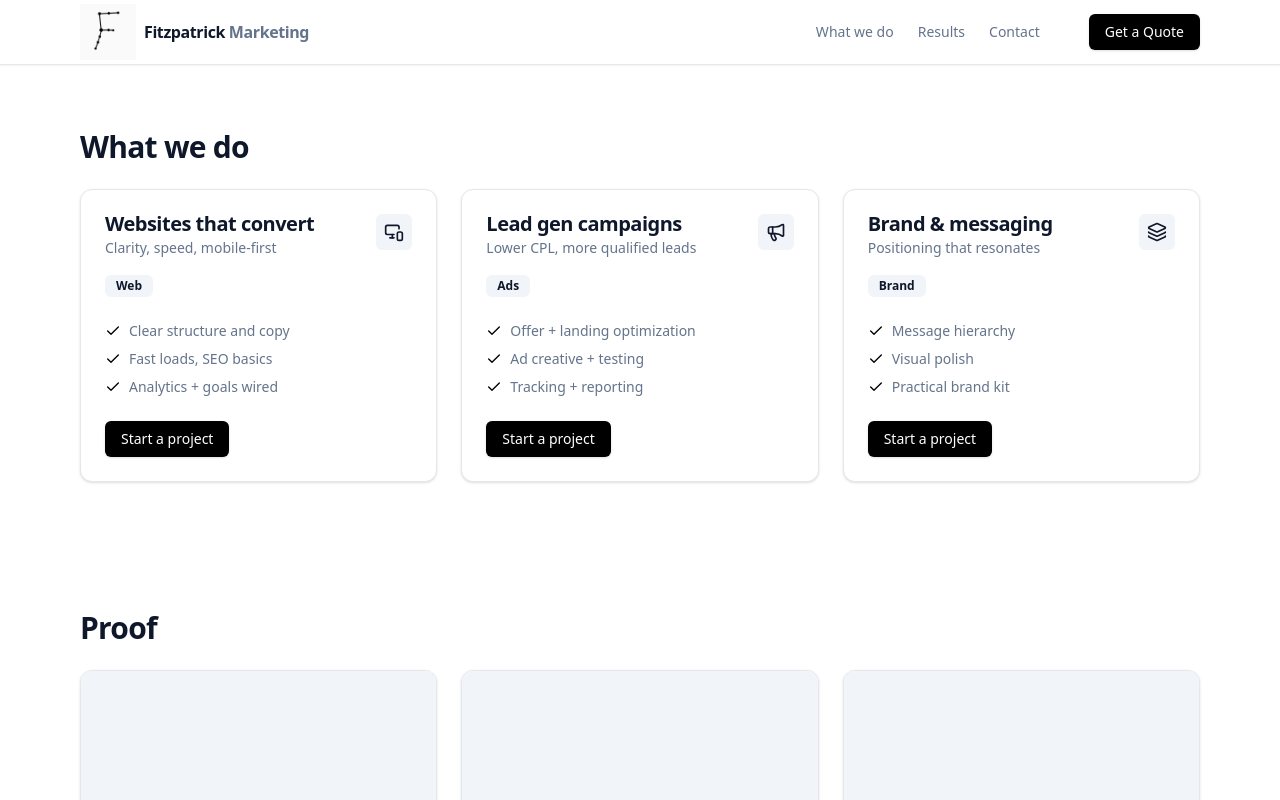
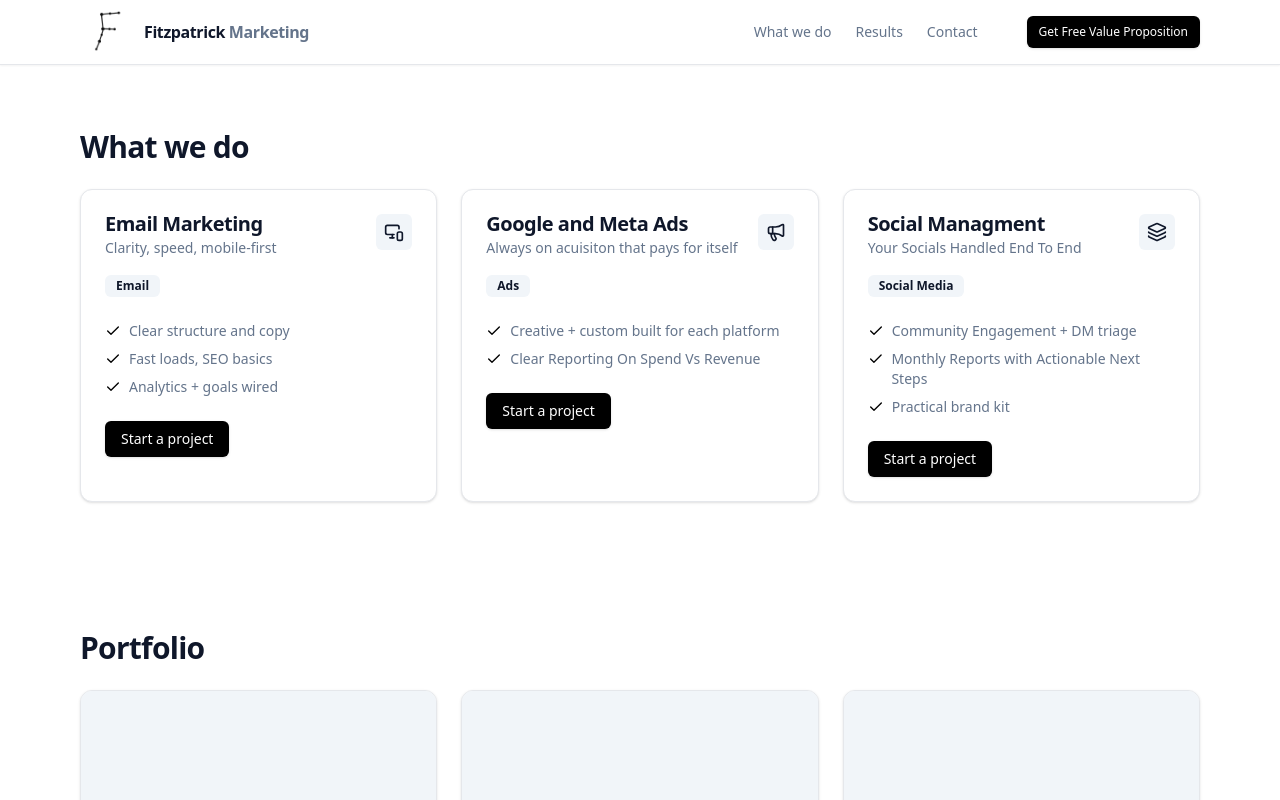
Before and after one commit to TMcSweeney100/FitzpatrickMarketingFrontEnd, a React (Vite) app: page / in a window 1280 px wide. Shown: the top 800 px of the page. Built offline with nearby package versions, Linux system fonts and the light colour scheme.

Commit message:
Added more polish - Last change of the night

```diff
--- a/src/App.jsx
+++ b/src/App.jsx
@@ -19,7 +19,7 @@ return (
 </section>
 
     <section id="proof" className="container mx-auto max-w-6xl px-4 py-16">
-      <h2 className="text-2xl md:text-3xl font-semibold tracking-tight mb-6">Proof</h2>
+      <h2 className="text-2xl md:text-3xl font-semibold tracking-tight mb-6">Portfolio</h2>
 
       {/* Portfolio (cases) */}
       <div className="grid gap-6 md:grid-cols-3">
--- a/src/components/contact/footer.jsx
+++ b/src/components/contact/footer.jsx
@@ -21,7 +21,7 @@ export default function Footer() {
           <div className="max-w-md">
             <div className="text-2xl font-bold tracking-tight">Fitzpatrick<span className="text-muted-foreground"> Marketing</span></div>
             <p className="text-sm mt-2 text-muted-foreground">
-              Simple, effective marketing for SMEs. Clear offers, clean design, measurable results.
+              Affordable marketing tailored to YOU.
             </p>
           </div>
 
--- a/src/components/header/Header.jsx
+++ b/src/components/header/Header.jsx
@@ -3,7 +3,7 @@ import { Menu, Space } from "lucide-react";
 import { Button } from "@/components/ui/button";
 import { Separator } from "@/components/ui/separator";
 import { Sheet, SheetContent, SheetTrigger } from "@/components/ui/sheet";
-import logo from "@/images/mainLogoV2.png";
+import logo from "@/images/mainLogoV3.png";
 
 
 
@@ -34,8 +34,8 @@ function Header() {
   <a href="#contact" className="text-sm text-muted-foreground hover:text-foreground whitespace-nowrap">Contact</a>
 
   <Separator orientation="vertical" className="h-5" />
-  <Button variant="default"asChild className=" transition-transform hover:translate-y-[-1px] ">
-  <a href="#contact">Get a Quote</a>
+  <Button size="sm" variant="default"asChild className=" transition-transform hover:translate-y-[-1px] ">
+  <a href="#contact">Get Free Value Proposition</a>
 </Button>
 
 </nav>
--- a/src/components/what/Services.jsx
+++ b/src/components/what/Services.jsx
@@ -7,24 +7,24 @@ export default function Services() {
 const items = [
                 {
                 icon: MonitorSmartphone,
-                title: "Websites that convert",
+                title: "Email Marketing",
                 outcome: "Clarity, speed, mobile-first",
                 bullets: ["Clear structure and copy", "Fast loads, SEO basics", "Analytics + goals wired"],
-                tag: "Web",
+                tag: "Email",
                 },
                 {
                 icon: Megaphone,
-                title: "Lead gen campaigns",
-                outcome: "Lower CPL, more qualified leads",
-                bullets: ["Offer + landing optimization", "Ad creative + testing", "Tracking + reporting"],
+                title: "Google and Meta Ads",
+                outcome: "Always on acuisiton that pays for itself",
+                bullets: ["Creative + custom built for each platform", "Clear Reporting On Spend Vs Revenue"],
                 tag: "Ads",
                 },
                 {
                 icon: Layers,
-                title: "Brand & messaging",
-                outcome: "Positioning that resonates",
-                bullets: ["Message hierarchy", "Visual polish", "Practical brand kit"],
-                tag: "Brand",
+                title: "Social Managment",
+                outcome: "Your Socials Handled End To End",
+                bullets: ["Community Engagement + DM triage", "Monthly Reports with Actionable Next Steps", "Practical brand kit"],
+                tag: "Social Media",
                 },
                 ];
 
```
Also changed, not shown: src/images/coverPhotov2.png (added), src/images/mainLogov3.png (added).
